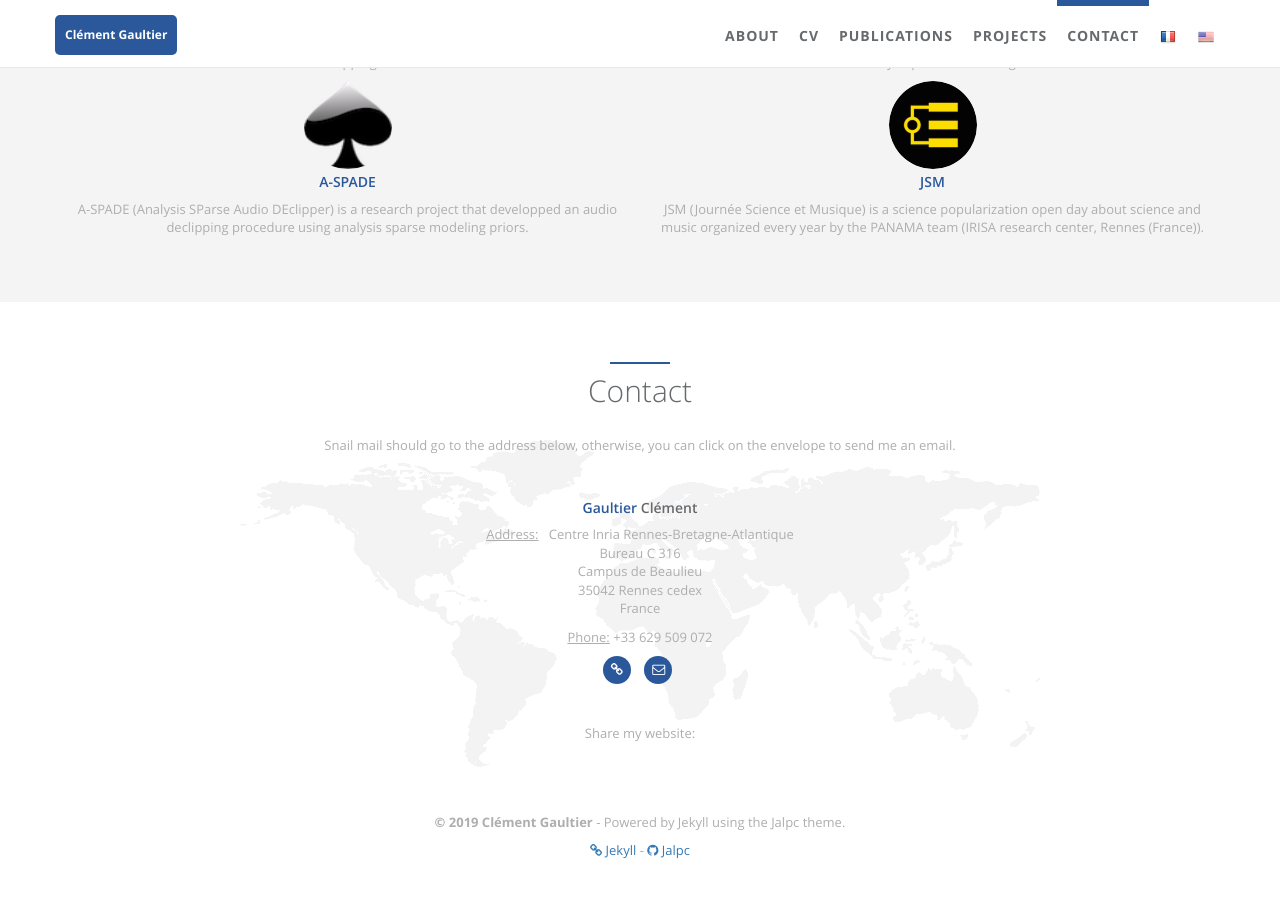
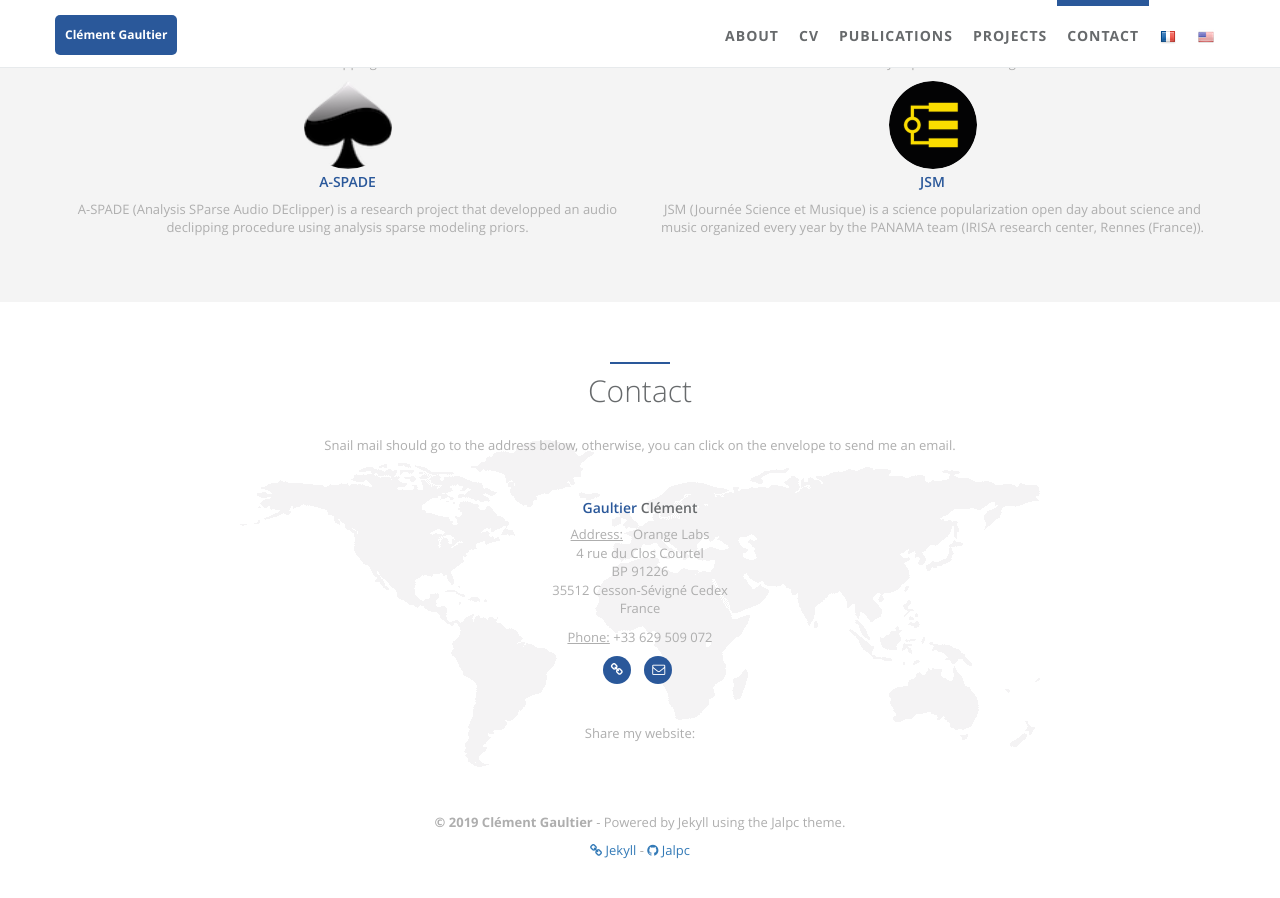
Before and after one commit to cgaultier/persoWeb, a Jekyll site: the page built from index.html, in a window 1280 px wide and 900 px high, scrolled down 3913 px. Built offline with Jekyll 4.4.1, drawn with Linux system fonts in a browser that asks for light colours; comment, search, counter and statistics services are not loaded.

Commit message:
CHange address Orange labs + email

```diff
--- a/_config.yml
+++ b/_config.yml
@@ -17,7 +17,7 @@ author:
   first_name: Clément
   last_name: Gaultier
   cv: https://gaultier.io/static/assets/pdf/CV_en.pdf
-  email: clement.gaultier@inria.fr
+  email: clement.gaultier@orange.com
   facebook_username: # removed in the template
   github_username: # removed in the template
   linkedin_id: clement-gaultier
--- a/_data/index/links.yml
+++ b/_data/index/links.yml
@@ -3,11 +3,11 @@
   first_name: Clément
   desc:
   website: https://www.gaultier.io
-  email: clement.gaultier@inria.fr
-  post: Centre Inria Rennes-Bretagne-Atlantique
-  office: Bureau C 316
-  number: Campus de Beaulieu
-  city: 35042 Rennes cedex
+  email: clement.gaultier@orange.com
+  post: Orange Labs
+  office: 4 rue du Clos Courtel
+  number: BP 91226
+  city: 35512 Cesson-Sévigné Cedex
   country: France
 
 # - last_name: Donate
```
